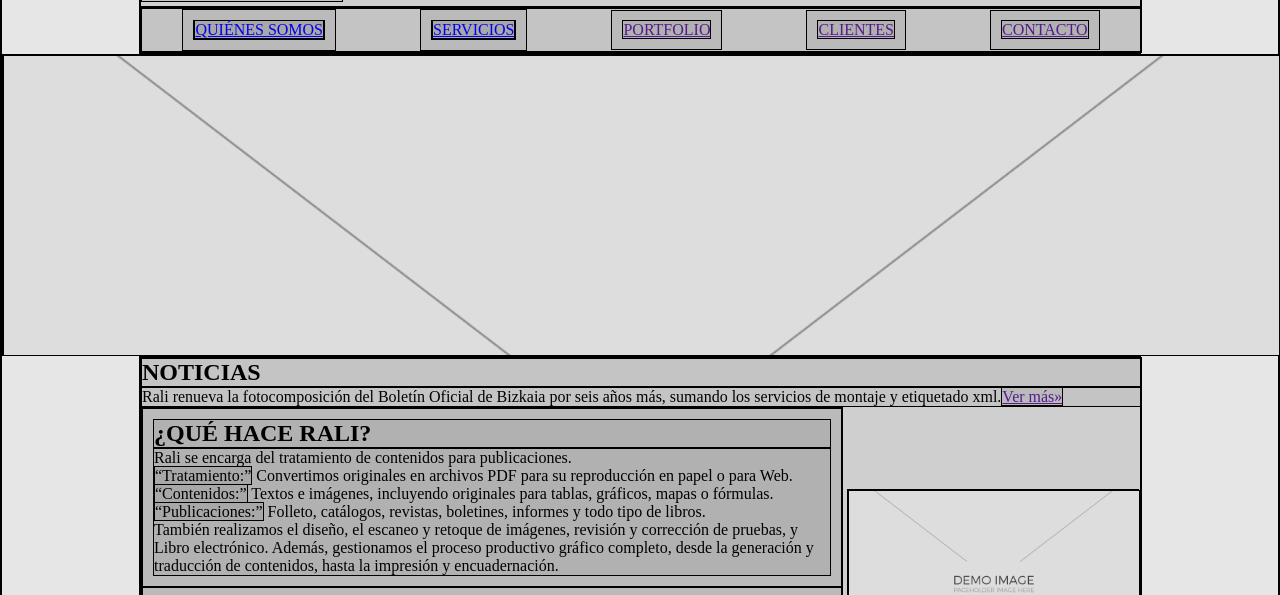
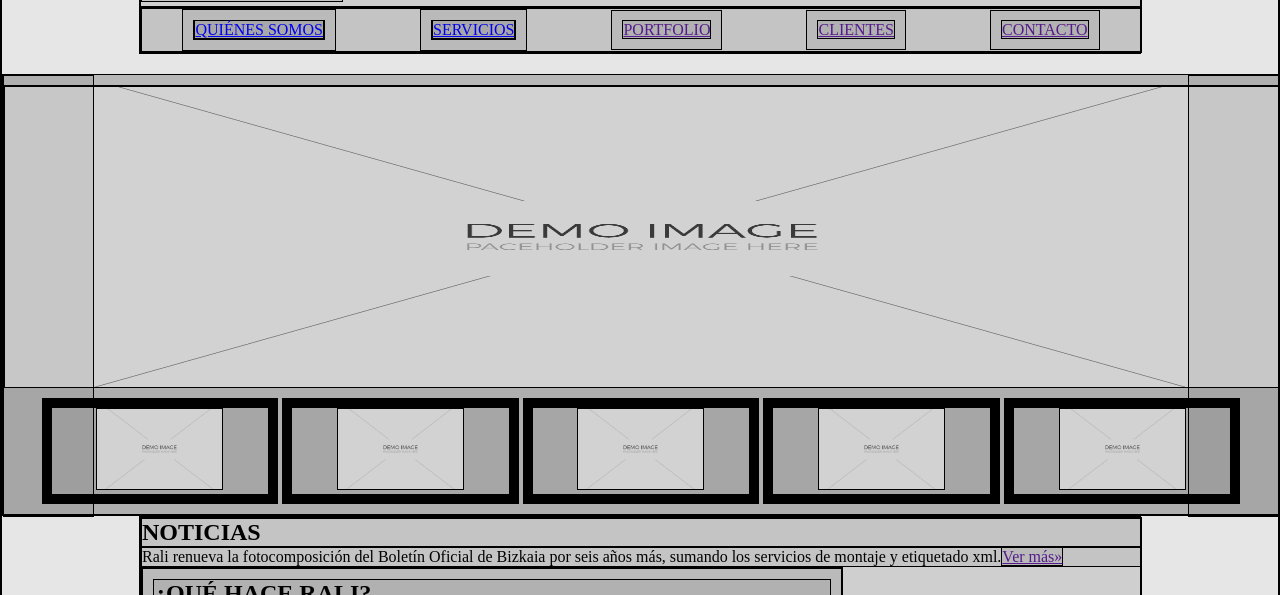
Before and after one commit to javiermvia/Curso_web_Javier, a plain HTML site: page IFCD0110/Sitioweb1/index.html in a window 1280 px wide. Shown: the part 138-733 px from the top of the page. Drawn offline with Linux system fonts and the light colour scheme.

Commit message:
Base de Dagaz completa, esperando contenido.

```diff
--- a/IFCD0110/Sitioweb1/css/st1.css
+++ b/IFCD0110/Sitioweb1/css/st1.css
@@ -67,11 +67,82 @@ header {
 }
 
 /* --- Figmotion --- */
-#figmotion {
+.Div1 {
+    z-index: -1;
+    position: relative;
+    display: block;
+    text-align: center;
+    width: 100%;
+    height: auto;
+    top: 0px;
+    left: 0px;
+    background-color: rgba(0, 0, 0, 0.2);
+    margin: 20px 0px 0px 0px;
+    padding: 10px 0px 0px 0px;
+}
+.Div2 {
+    position: relative;
+}
+.Fig1 {
+    position: relative;
+    height: 300px;
+}
+.Fig2 {
+    display: inline-block;
+    position: relative;
+    width: 17%;
+    margin: 10px auto 10px auto;
+    border: 10px solid black;
+}
+.Img1 {
     width: 100%;
     height: 300px;
-    overflow: hidden;
+    z-index: -10;
 }
+.Img2 {
+    height: 80px;
+}
+.anterior {
+    position: absolute;
+    top: 0px;
+    left: 0px;
+    height: 100%;
+    width: 7%;
+    z-index: 10;
+}
+.anterior div {
+    visibility: hidden;
+    position: absolute;
+    top: 0px;
+    left: 0px;
+    height: 100%;
+    width: 99%;
+    background: linear-gradient(90deg, black 0%, rgba(255, 255, 255, 0) 100%);
+}
+.anterior:hover div {
+    visibility: visible;
+}
+.siguiente {
+    position: absolute;
+    top: 0px;
+    right: 0px;
+    height: 100%;
+    width: 7%;
+    z-index: 10;
+}
+.siguiente div {
+    visibility: hidden;
+    position: absolute;
+    top: 0px;
+    right: 0px;
+    height: 100%;
+    width: 99%;
+    background: linear-gradient(270deg, black 0%, rgba(255, 255, 255, 0) 100%);
+}
+.siguiente:hover div {
+    visibility: visible;
+}
+
 
 /* --- Main --- */
 main {
--- a/IFCD0110/Sitioweb1/index.html
+++ b/IFCD0110/Sitioweb1/index.html
@@ -54,9 +54,32 @@
             </ul>
         </section>
     </header>
-    <figure id="figmotion">
-        <img class="img1" src="./img/imgplaceholder.png" alt="">
-    </figure>
+<!-- Figmotion -->
+    <div class="Div1">
+        <div class="anterior"><div></div></div>
+        <figure class="Fig1">
+            <img src="./img/imgplaceholder.png" alt="ocean" class="Img1">
+        </figure>
+        <div class="siguiente"><div></div></div>
+        <div class="Div2">
+            <figure class="Fig2">
+                <img src="./img/imgplaceholder.png" alt="ocean" class="Img2">
+            </figure>
+            <figure class="Fig2">
+                <img src="./img/imgplaceholder.png" alt="ocean2" class="Img2">
+            </figure>
+            <figure class="Fig2">
+                <img src="./img/imgplaceholder.png" alt="falls2" class="Img2">
+            </figure>
+            <figure class="Fig2">
+                <img src="./img/imgplaceholder.png" alt="mountainskies" class="Img2">
+            </figure>
+            <figure class="Fig2">
+                <img src="./img/imgplaceholder.png" alt="mountains2" class="Img2">
+            </figure>
+        </div>
+    </div>
+<!-- FIN Figmotion -->
     <main>
         <section class="container">
             <h2>NOTICIAS</h2>
```
Also changed, not shown: IFCD0110/Sitioweb1/html/enlace1.html (+3 -3 lines).
